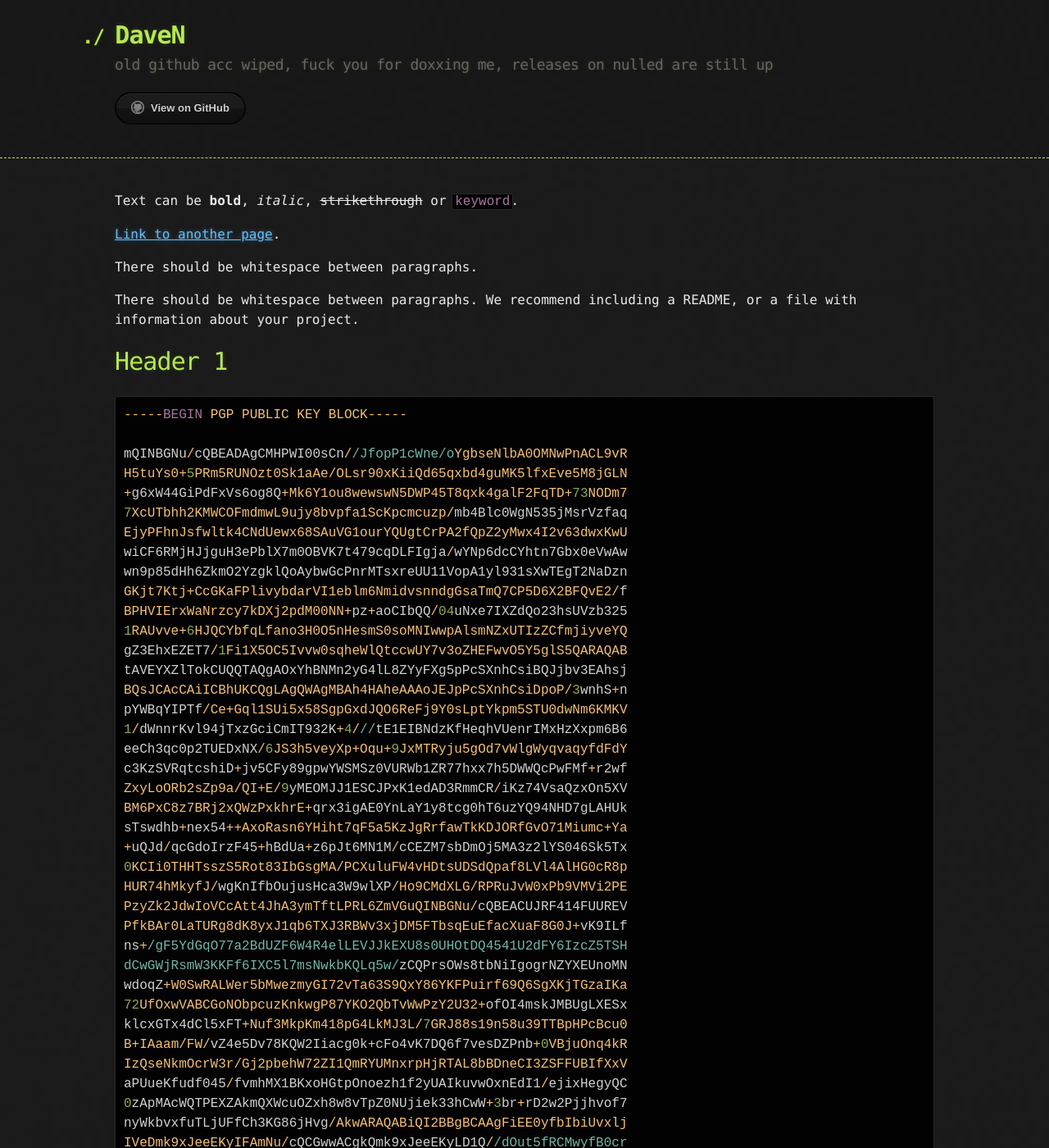
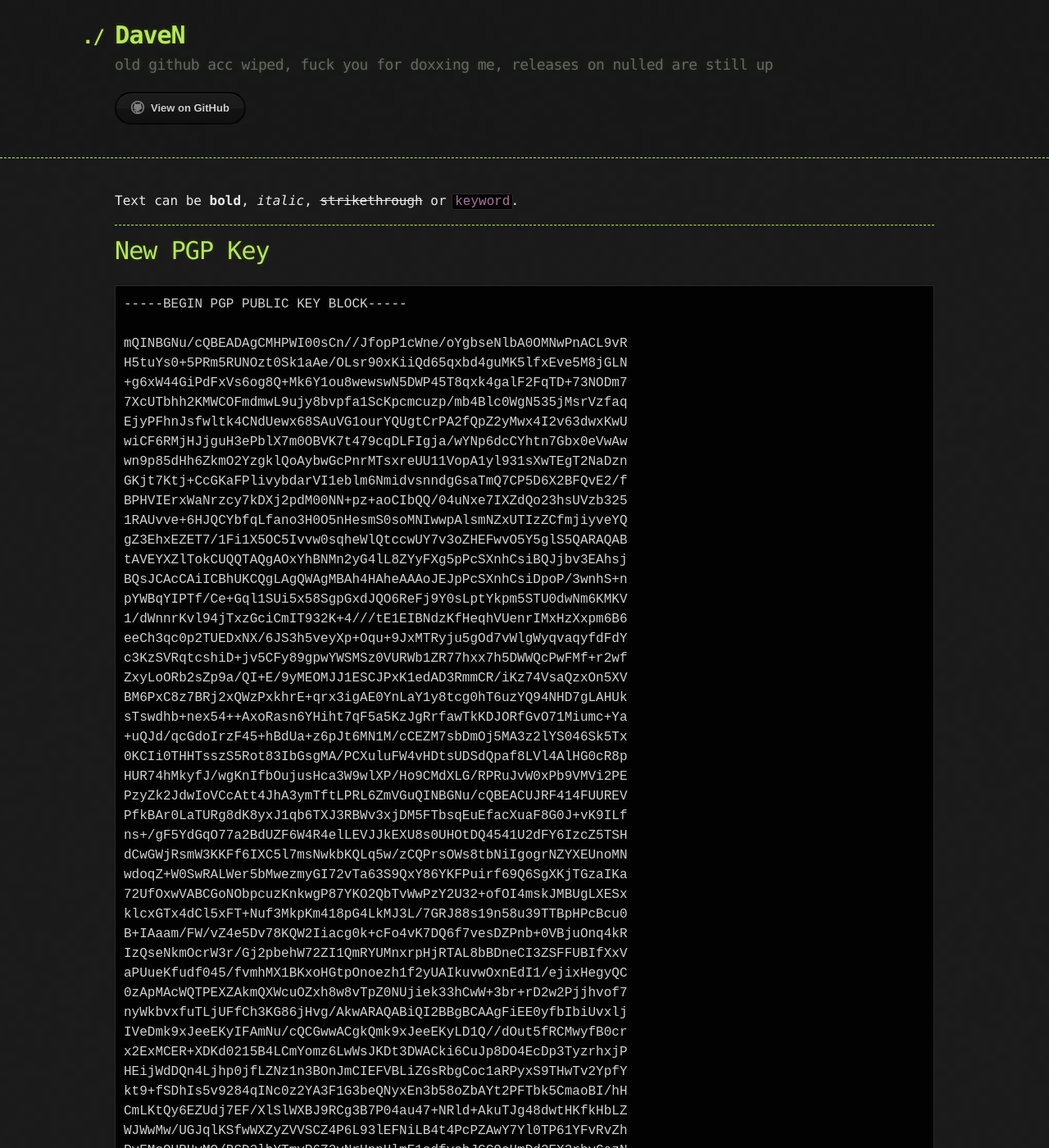
Before and after one commit to xDaveN/xdaven.github.io, a Jekyll site: the page built from index.md, in a window 1280 px wide and 1400 px high. Shown: the whole window at 82% size. Built offline with Jekyll 4.4.1, drawn with Linux system fonts in a browser that asks for light colours; some of the changed text lies outside the part shown.

Commit message:
visual changes

````diff
--- a/index.md
+++ b/index.md
@@ -3,17 +3,10 @@ layout: default
 ---
 
 Text can be **bold**, _italic_, ~~strikethrough~~ or `keyword`.
+* * *
+# New PGP Key
 
-[Link to another page](./another-page.html).
-
-There should be whitespace between paragraphs.
-
-There should be whitespace between paragraphs. We recommend including a README, or a file with information about your project.
-
-# Header 1
-
-
-```ruby
+```
 -----BEGIN PGP PUBLIC KEY BLOCK-----
 
 mQINBGNu/cQBEADAgCMHPWI00sCn//JfopP1cWne/oYgbseNlbA0OMNwPnACL9vR
@@ -65,7 +58,6 @@ Ln+OFp7D20sWfogZiIyP2LKjLTt7z7GP1YVKH1fgyQfdc7RSOKRW5FpMEE7xck4J
 SlfchWWOaesTBbRPjdhekU4owvk=
 =3LHl
 -----END PGP PUBLIC KEY BLOCK-----
-
 ```
 
 
@@ -76,7 +68,3 @@ SlfchWWOaesTBbRPjdhekU4owvk=
 | out of stock | good and plenty   | nice  |
 | ok           | good `oreos`      | hmm   |
 | ok           | good `zoute` drop | yumm  |
-
-### There's a horizontal rule below this.
-
-* * *
````
